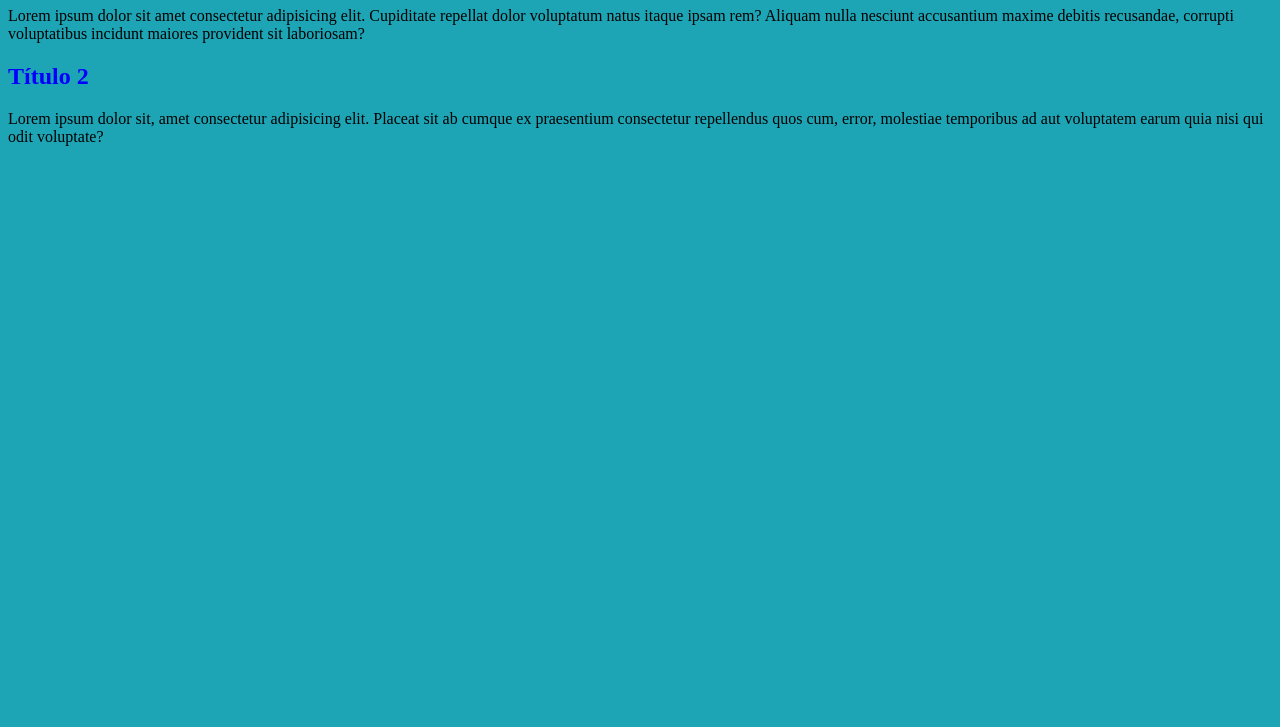
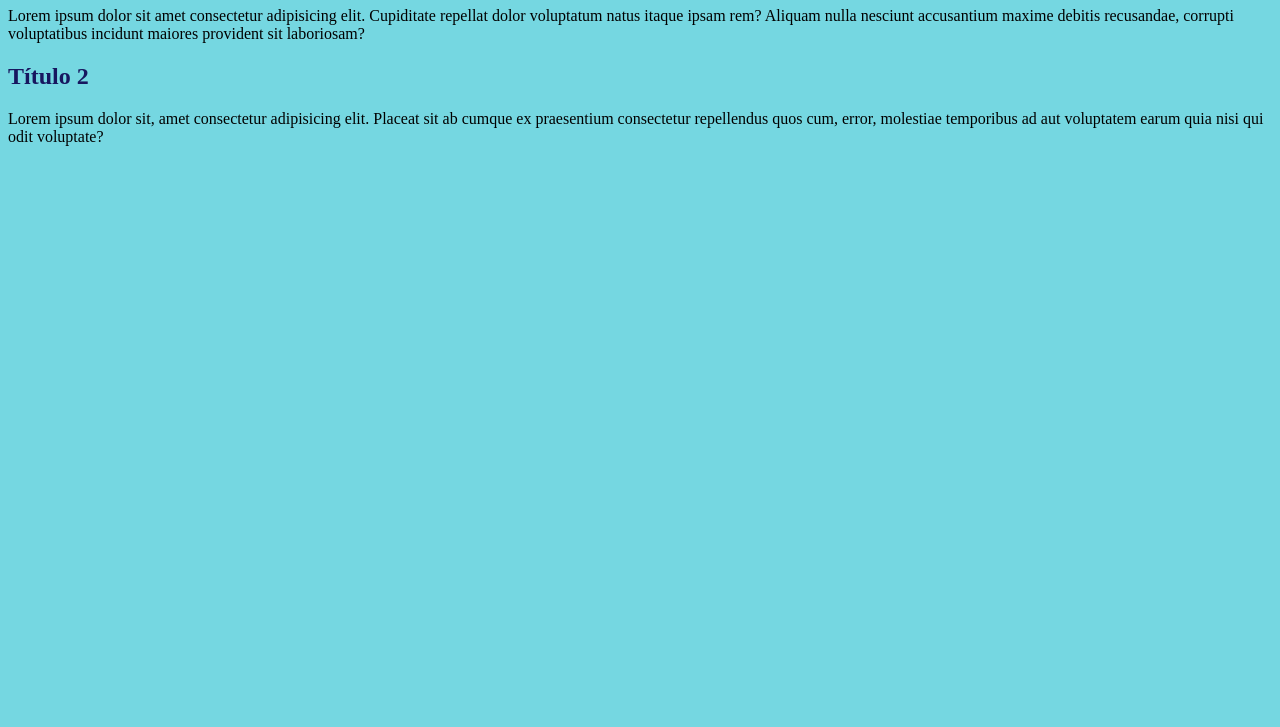
Before and after one commit to JRSNA/aula_pipe, a plain HTML site: page index.html in a window 1280 px wide. Shown: the part 73-800 px from the top of the page. Drawn offline with Linux system fonts and the light colour scheme.

Commit message:
cores alterados

```diff
--- a/index.html
+++ b/index.html
@@ -5,13 +5,13 @@
     <meta name="viewport" content="width=device-width, initial-scale=1.0">
     <title>SevOps</title>
 </head>
-<body style="background-color: rgb(29, 165, 181);">
+<body style="background-color: rgb(117, 215, 225);">
     <h1 style="color: red;">Aula de Git Actions</h1>
     Lorem ipsum dolor sit amet consectetur adipisicing elit.
     Cupiditate repellat dolor voluptatum natus itaque ipsam rem?
     Aliquam nulla nesciunt accusantium maxime debitis recusandae,
     corrupti voluptatibus incidunt maiores provident sit laboriosam?
-    <h2 style="color: blue;">Título 2</h2>
+    <h2 style="color: rgb(23, 23, 95);">Título 2</h2>
     Lorem ipsum dolor sit, amet consectetur adipisicing elit.
     Placeat sit ab cumque ex praesentium consectetur repellendus quos cum, error,
     molestiae temporibus ad aut voluptatem earum quia nisi qui odit voluptate?
```
